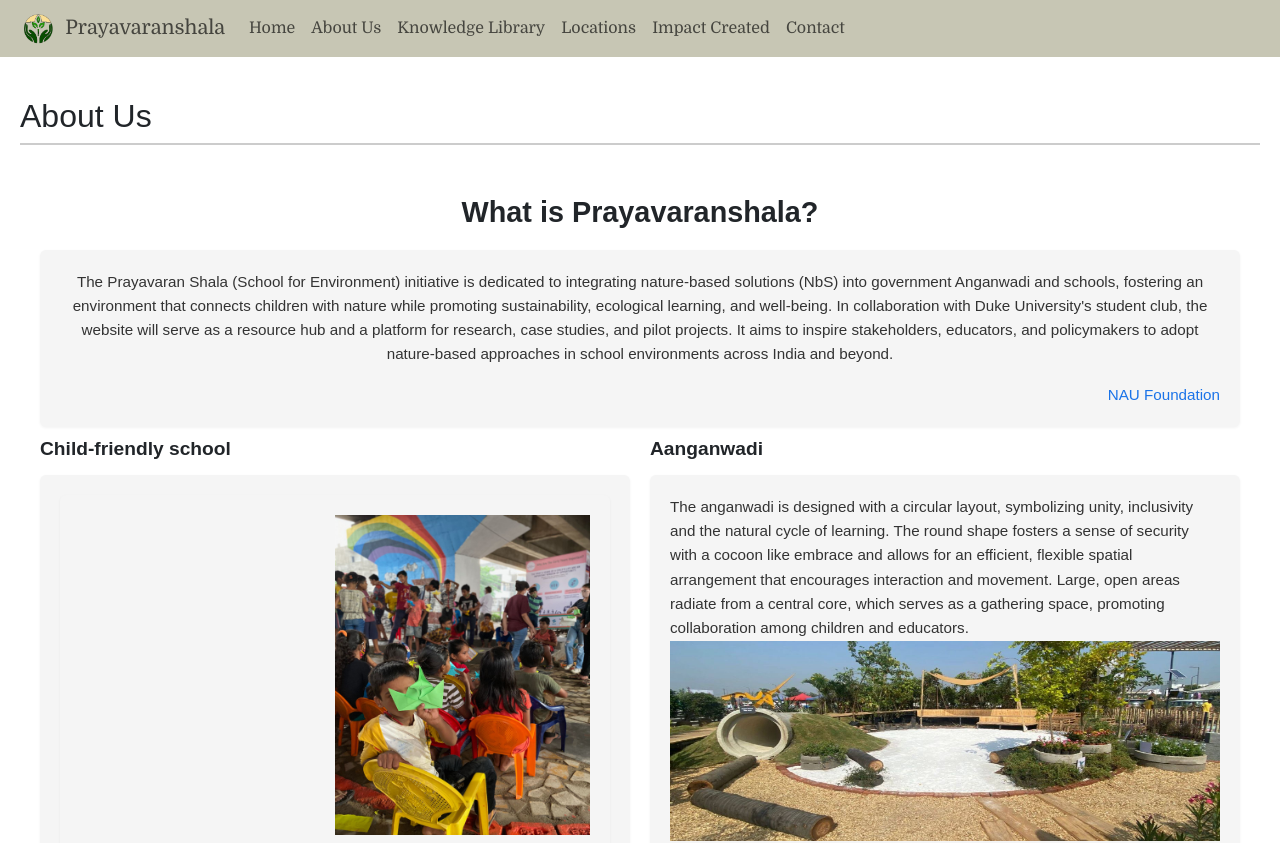
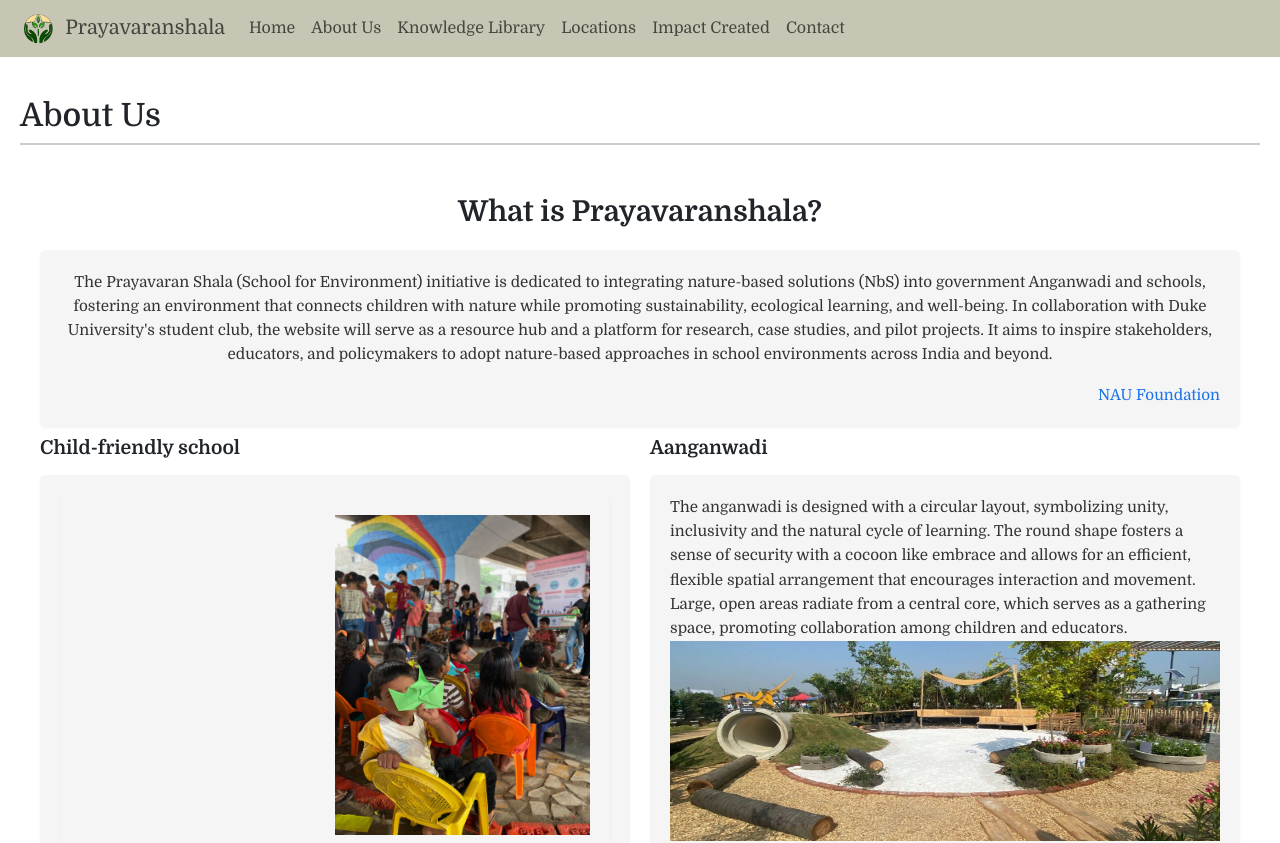
Before and after one commit to nathCode45/nau-prayavaranshala, a React (Vite) app: page /about-us in a window 1280 px wide. Shown: the top 843 px of the page. Built offline with nearby package versions, Linux system fonts and the light colour scheme.

Commit message:
font changes

```diff
--- a/src/components/AboutUs.jsx
+++ b/src/components/AboutUs.jsx
@@ -15,7 +15,7 @@ const AboutUs = () => {
   const styles = {
     container: {
         padding: "40px 20px",
-        fontFamily: "Arial, sans-serif",
+        //fontFamily: "Arial, sans-serif",
     },
     pic: {
         width: "100%",
@@ -31,7 +31,7 @@ const AboutUs = () => {
       },
     page: {
       padding: "40px 20px",
-      fontFamily: "Arial, sans-serif",
+      //fontFamily: "Arial, sans-serif",
     },
     section: {
       marginBottom: "10px",
--- a/src/components/Contact.jsx
+++ b/src/components/Contact.jsx
@@ -4,7 +4,7 @@ const Contact = () => {
   const styles = {
     container: {
       padding: "40px 20px",
-      fontFamily: "Arial, sans-serif",
+      //fontFamily: "Arial, sans-serif",
     },
     section: {
       marginBottom: "40px",
--- a/src/components/Home.jsx
+++ b/src/components/Home.jsx
@@ -158,7 +158,7 @@ const Home = () => {
           />
         </div>
         <div style={styles.gridItem}>
-          <div style={styles.paragraphRight}>
+          <div style={styles.paragraphLeft}>
             <h2><FaBook style={styles.iconStyle} /> Research</h2>
             <ul>
               <li>Biophilic design impact on early childhood development</li>
@@ -197,7 +197,7 @@ const Home = () => {
           />
         </div>
         <div style={styles.gridItem}>
-          <div style = {styles.paragraphRight}>
+          <div style = {styles.paragraphLeft}>
             <h2><FaLeaf style={styles.iconStyle} /> Pilot Projects</h2>
             <p>{}</p>
             <ul>
--- a/src/components/ImpactCreated.jsx
+++ b/src/components/ImpactCreated.jsx
@@ -4,7 +4,7 @@ const ImpactCreated = () => {
   const styles = {
     page: {
       padding: "40px 20px",
-      fontFamily: "Arial, sans-serif",
+      //fontFamily: "Arial, sans-serif",
     },
     section: {
       marginBottom: "50px",
--- a/src/components/KnowledgeLibrary.jsx
+++ b/src/components/KnowledgeLibrary.jsx
@@ -6,7 +6,7 @@ const KnowledgeLibrary = () => {
   const styles = {
     container: {
         padding: "40px 20px",
-        fontFamily: "Arial, sans-serif",
+        //fontFamily: "Arial, sans-serif",
     },
     section: {
       marginBottom: "10px",
--- a/src/components/Locations.jsx
+++ b/src/components/Locations.jsx
@@ -7,7 +7,7 @@ const Locations = () => {
   const styles = {
     container: {
         padding: "40px 20px",
-        fontFamily: "Arial, sans-serif",
+        //fontFamily: "Arial, sans-serif",
     },
     section: {
       marginBottom: "30px",
```
